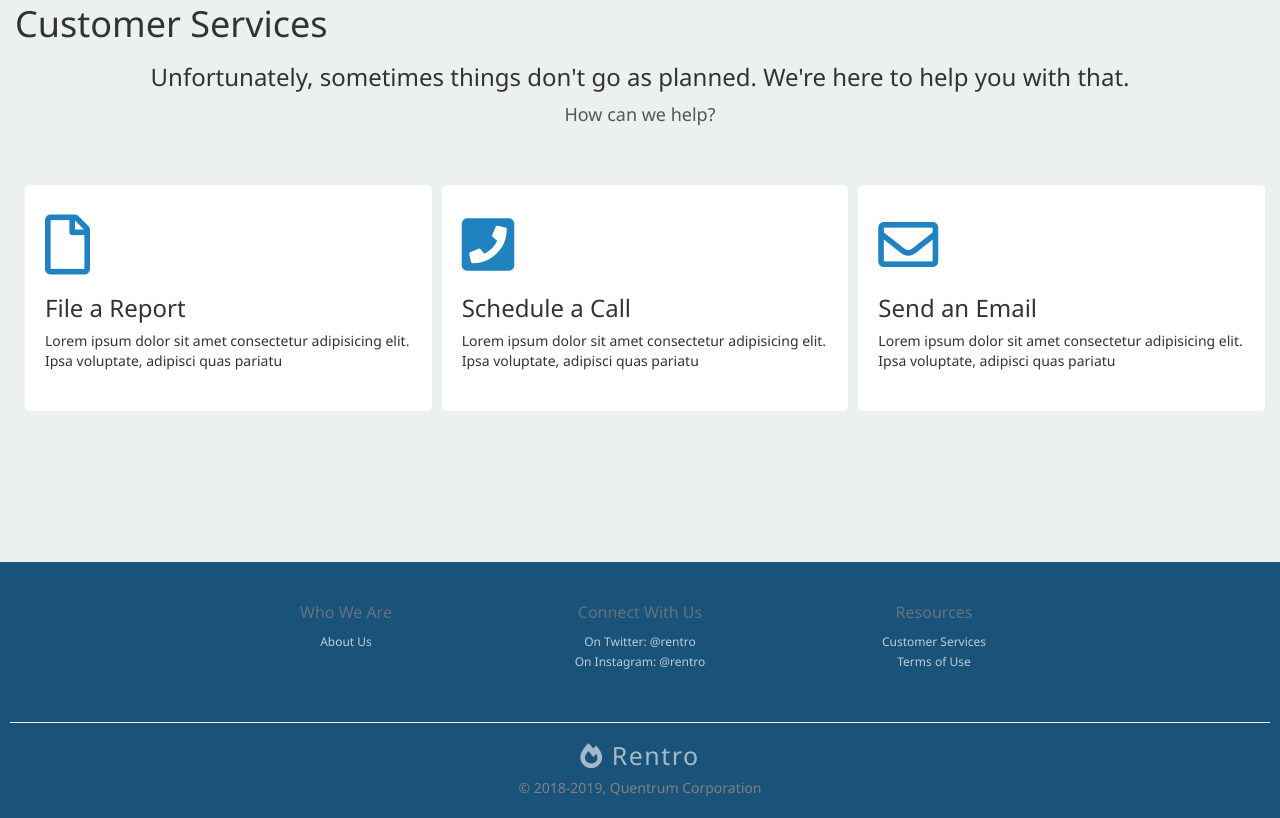
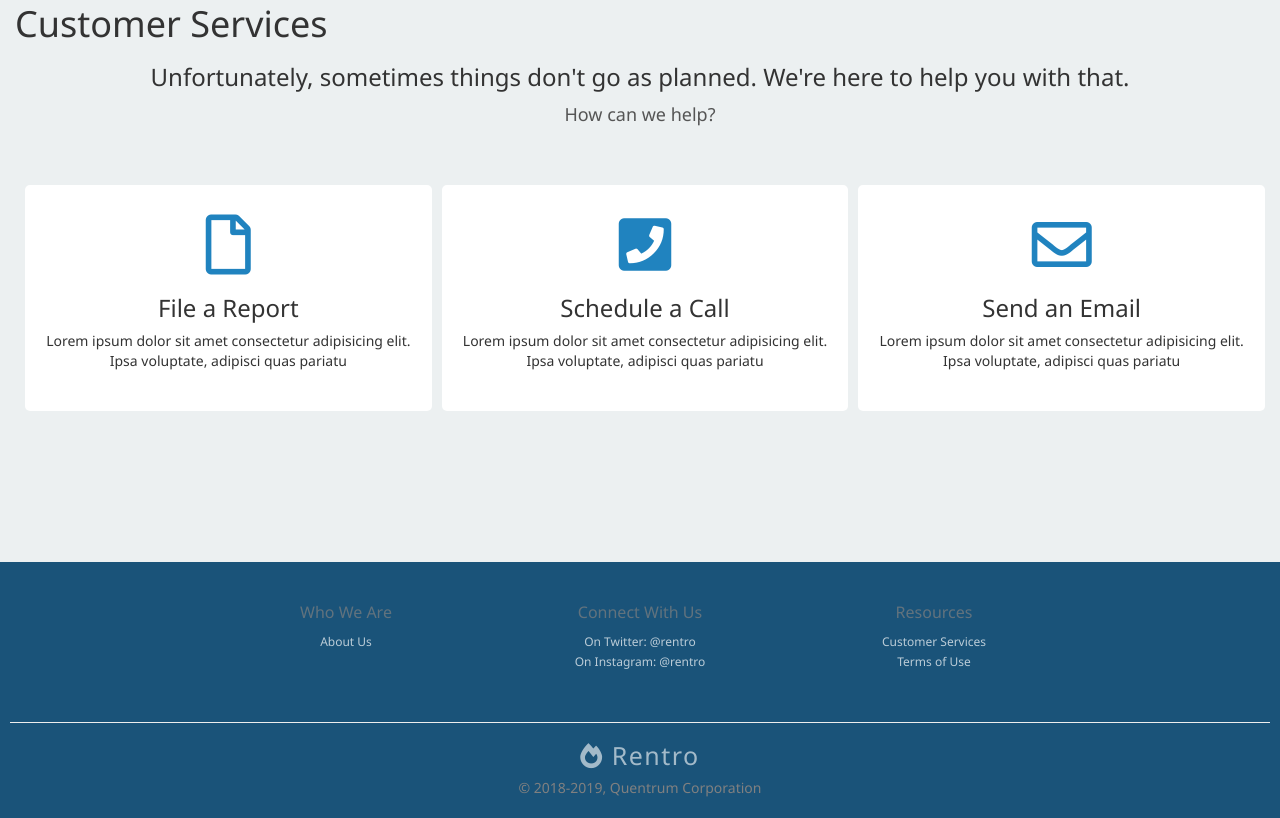
Before and after one commit to veltsonbastien/rentro-dev, a PHP site: page /customer-service.php in a window 1280 px wide. Shown: the part 134-952 px from the top of the page. Run offline with PHP 8.4, Linux system fonts and the light colour scheme; some libraries are stand-ins or nearby versions.

Commit message:
little change

```diff
--- a/main.css
+++ b/main.css
@@ -253,6 +253,7 @@ a:hover{
   margin-top: 50px;
   display: inline-flex;
   padding-inline-start: 0em;
+  text-align: CENTER;
 }
 
 .CS-li{
```
Also changed, not shown: rentro_product_images/album-image-1.PNG (deleted), rentro_product_images/album-image-2.PNG (deleted), rentro_product_images/album-image-3.PNG (deleted).
